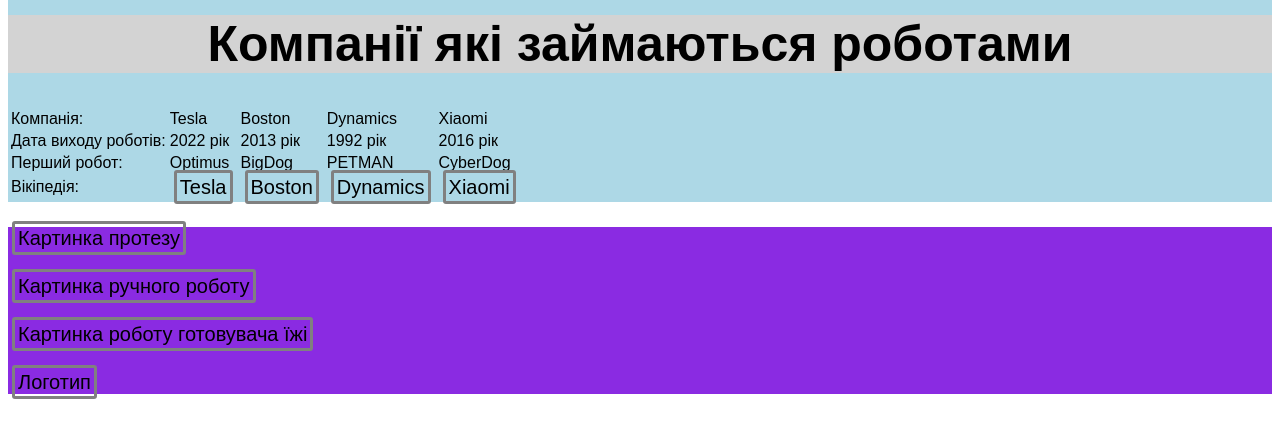
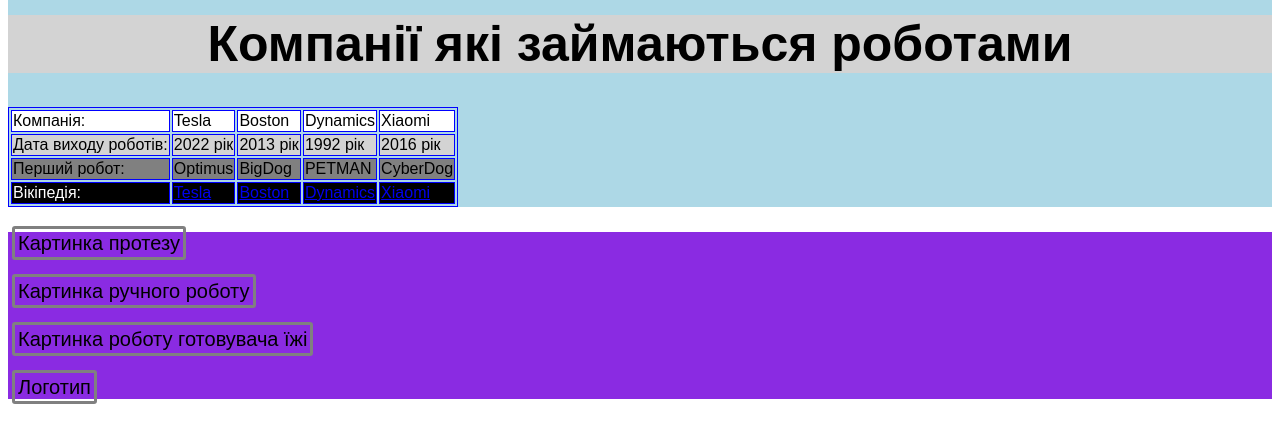
Before and after one commit to StudentLogika/website2-Gulak, a plain HTML site: page index.html in a window 1280 px wide. Shown: the part 1962-2386 px from the top of the page. Drawn offline with Linux system fonts and the light colour scheme.

Commit message:
Update style.css

```diff
--- a/style.css
+++ b/style.css
@@ -1,4 +1,4 @@
-  header img {
+   header img {
     height: 75px;
     width:75px;
     }
@@ -47,13 +47,13 @@ img{
     padding:3px;
     margin:4px;
 
-}a {
+}footer a {
     text-align: center;
     font-size: 10px;
     color: black;
     border: 3px solid grey;
 }
-a{
+footer a{
     text-align:center;
     font-size: 20px;
     color: black;
@@ -84,3 +84,23 @@ main b {
     background-color: lightslategray;
     color: lightblue;
 }
+td {
+    border: 1px solid blue;
+}
+table {
+    border: 1px solid blue;
+}
+.background1{
+    background-color:white;
+}
+.background2{
+    background-color:lightgray;
+}
+.background3{
+
+    background-color:grey;
+}
+.background4{
+    color:white;
+    background-color:black;
+}
```
